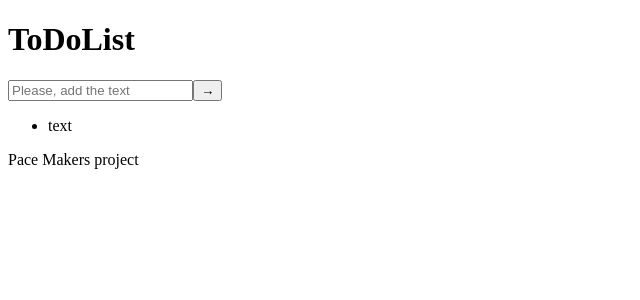
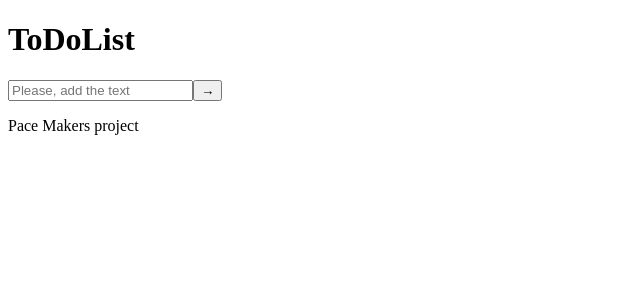
Before and after one commit to mashhhok/todo-list, a React (Create React App) app: page / in a window 1280 px wide. Shown: the top 300 px of the page, without its empty margins (0-640 px from the left). Built offline with nearby package versions, Linux system fonts and the light colour scheme.

Commit message:
Implemented complete task

```diff
--- a/src/Layout/Main/Main.tsx
+++ b/src/Layout/Main/Main.tsx
@@ -21,9 +21,7 @@ import { TodoI } from "../../types";
 // })
 
 const Main = () => {
-  const [todos, setTodos] = useState<TodoI[]>([
-    { id: 1, name: "text", complete: false },
-  ]);
+  const [todos, setTodos] = useState<TodoI[]>([]);
 
   const addToList = (todoItemText: string): void => {
     if (todoItemText) {
@@ -39,7 +37,7 @@ const Main = () => {
   return (
     <div>
       <InputForm addTodo={addToList} />
-      <TodoList todos={todos} />
+      <TodoList todos={todos} setTodos={setTodos} />
       {/* {todos.map((todo) => (
         <li>{todo.name}</li>
       ))} */}
--- a/src/components/TodoItem/TodoItem.tsx
+++ b/src/components/TodoItem/TodoItem.tsx
@@ -1,6 +1,29 @@
 import React from "react";
 import { TodoI } from "../../types";
 
-export const TodoItem: React.FC<{ todo: TodoI }> = (props) => {
-  return <li>{props.todo.name}</li>;
+interface TodoItemProps {
+  todo: TodoI;
+  todos: TodoI[];
+  setTodos: any;
+}
+
+export const TodoItem: React.FC<TodoItemProps> = (props) => {
+  const toggleTodo = (id: number) => {
+    props.setTodos(
+      props.todos.map((todo) => {
+        if (todo.id !== id) return todo;
+        return {
+          ...todo,
+          complete: !todo.complete,
+        };
+      })
+    );
+  };
+
+  return (
+    <li>
+      {props.todo.name}
+      <input type="checkbox" onClick={() => toggleTodo(props.todo.id)}></input>
+    </li>
+  );
 };
--- a/src/components/TodoList/TodoList.tsx
+++ b/src/components/TodoList/TodoList.tsx
@@ -4,13 +4,19 @@ import { TodoItem } from "../TodoItem/TodoItem";
 
 type TodoItemsList = {
   todos: TodoI[];
+  setTodos: any;
 };
 
 export const TodoList: React.FC<TodoItemsList> = (props) => {
   return (
     <ul>
       {props.todos.map((todo) => (
-        <TodoItem key={todo.id} todo={todo} />
+        <TodoItem
+          key={todo.id}
+          todo={todo}
+          todos={props.todos}
+          setTodos={props.setTodos}
+        />
       ))}
     </ul>
   );
```
